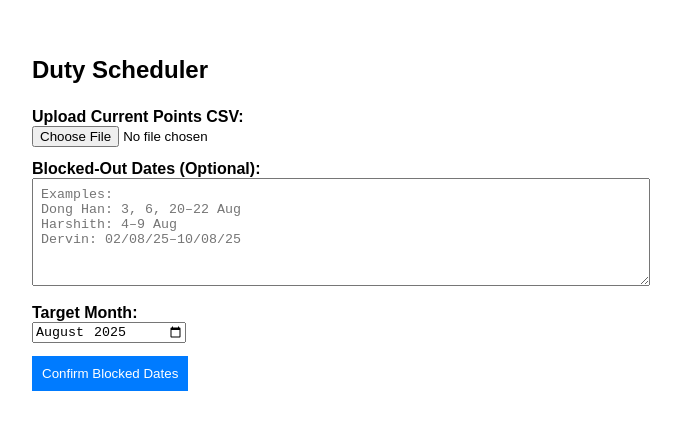
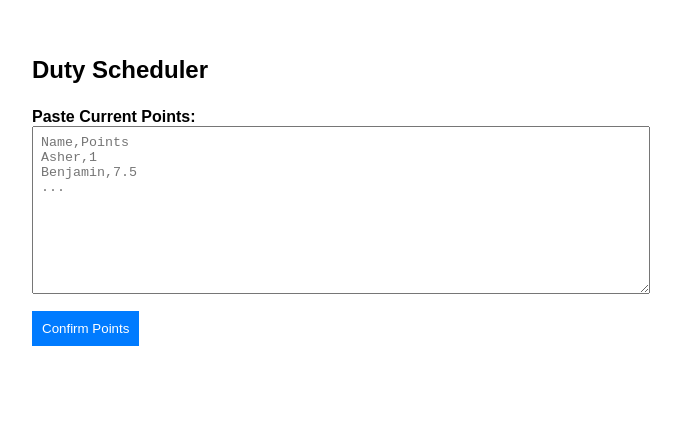
Before and after one commit to justinleeeeeeeeeee/DUTYPLANNER, a React (Vite) app: page / in a window 1280 px wide. Shown: the top 430 px of the page, without its empty margins (308-989 px from the left). Built offline with nearby package versions, Linux system fonts and the light colour scheme.

Commit message:
Update App.jsx

```diff
--- a/src/App.jsx
+++ b/src/App.jsx
@@ -1,5 +1,4 @@
-// duty-scheduler-app
-// React + Tailwind + CSV download version with full logic
+// App.jsx – Copy-paste version (no file upload)
 
 import React, { useState } from 'react';
 import { format, parse } from 'date-fns';
@@ -8,64 +7,60 @@ import Papa from 'papaparse';
 const MAX_DUTY_POINTS = 7;
 
 const App = () => {
+  const [rawPoints, setRawPoints] = useState('');
   const [csvData, setCsvData] = useState(null);
   const [blockedText, setBlockedText] = useState('');
   const [blockedParsed, setBlockedParsed] = useState(null);
   const [confirmed, setConfirmed] = useState(false);
   const [monthYear, setMonthYear] = useState('2025-08');
 
-  const handleCsvUpload = (e) => {
-    Papa.parse(e.target.files[0], {
-      header: true,
-      complete: (results) => {
-        const parsed = results.data.filter(row => row.Name && !isNaN(parseFloat(row.Points)));
-        setCsvData(parsed.map(row => ({
-          name: row.Name.trim(),
-          points: parseFloat(row.Points),
+  const parsePoints = () => {
+    const lines = rawPoints.trim().split('\n').filter(Boolean);
+    const parsed = lines.slice(1).map(line => {
+      const [name, points] = line.split(',').map(s => s.trim());
+      return {
+        name,
+        points: parseFloat(points),
         assigned: 0,
         schedule: []
-        })));
-      }
+      };
     });
+    setCsvData(parsed);
   };
 
   const parseBlockedDates = () => {
     const result = {};
     const lines = blockedText.split(/\n|\r/).filter(Boolean);
-    const [year, month] = monthYear.split('-');
+    lines.forEach(line => {
+      const match = line.match(/^([\w\s]+)[^\d]*(\d{1,2}(?:\/\d{1,2}\/\d{2,4}|[–-]\d{1,2})?(?:[,–\-\s\d\/]*)?)/i);
+      if (!match) return;
+      const name = match[1].trim().toLowerCase();
+      const datePart = match[2];
+      const baseMonth = parseInt(monthYear.split('-')[1], 10) - 1;
+      const baseYear = +monthYear.split('-')[0];
+      const expanded = [];
 
-    lines.forEach(line => {
-      const nameMatch = line.match(/^([A-Za-z\s]+):?/);
-      if (!nameMatch) return;
-      const name = nameMatch[1].trim().toLowerCase();
-      const rawDates = line.replace(/^.*?:?\s*/, '').replace(/(can't do|on leave|due to .*?)?/gi, '').trim();
-
-      const dateParts = rawDates.split(',').flatMap(part => part.split(/\band\b/)).map(p => p.trim());
-      const dates = [];
-
-      dateParts.forEach(part => {
-        let range = part.match(/(\d{1,2})(?:\/(\d{1,2})\/(\d{2,4}))?\s*(?:[-–to]+\s*(\d{1,2})(?:\/(\d{1,2})\/(\d{2,4}))?)?/);
-        if (range) {
-          const d1 = parse(range[1] + ' ' + month + ' ' + year, 'd M yyyy', new Date());
-          if (range[4]) {
-            const d2 = parse(range[4] + ' ' + (range[5] || month) + ' ' + (range[6] || year), 'd M yyyy', new Date());
-            let cur = new Date(d1);
-            while (cur <= d2) {
-              dates.push(format(cur, 'yyyy-MM-dd'));
-              cur.setDate(cur.getDate() + 1);
+      const parts = datePart.split(/,|\s+/).map(s => s.trim()).filter(Boolean);
+      parts.forEach((part, idx) => {
+        if (part.includes('-') || part.includes('–')) {
+          const [s, e] = part.split(/–|-/).map(x => x.trim());
+          const start = parse(`${s} ${baseYear}`, 'd MMM yyyy', new Date(baseYear, baseMonth));
+          const end = parse(`${e} ${baseYear}`, 'd MMM yyyy', new Date(baseYear, baseMonth));
+          let d = new Date(start);
+          while (d <= end) {
+            expanded.push(format(d, 'yyyy-MM-dd'));
+            d.setDate(d.getDate() + 1);
           }
-          } else {
-            dates.push(format(d1, 'yyyy-MM-dd'));
-          }
-        } else if (/\d{1,2}\s*[A-Za-z]{3,}/.test(part)) {
-          const d = parse(part + ' ' + year, 'd MMM yyyy', new Date());
-          dates.push(format(d, 'yyyy-MM-dd'));
+        } else if (/\d{1,2}\/\d{1,2}\/\d{2,4}/.test(part)) {
+          const parsedDate = parse(part, 'd/M/yy', new Date());
+          expanded.push(format(parsedDate, 'yyyy-MM-dd'));
+        } else if (/\d{1,2}/.test(part)) {
+          const parsedDate = new Date(baseYear, baseMonth, +part);
+          expanded.push(format(parsedDate, 'yyyy-MM-dd'));
         }
       });
-
-      result[name] = (result[name] || []).concat(dates);
+      result[name] = (result[name] || []).concat(expanded);
     });
-
     setBlockedParsed(result);
     setConfirmed(true);
   };
@@ -75,70 +70,63 @@ const App = () => {
     return blocked.includes(date);
   };
 
-  const assignDuty = (type, dateStr, allAssignments, assignedSoFar) => {
-    const dayBefore = format(new Date(new Date(dateStr).setDate(new Date(dateStr).getDate() - 1)), 'yyyy-MM-dd');
-    const dayAfter = format(new Date(new Date(dateStr).setDate(new Date(dateStr).getDate() + 1)), 'yyyy-MM-dd');
-
+  const assignDuty = (dateStr, type, assignedMap) => {
     const eligible = csvData.filter(p => {
-      const n = p.name.toLowerCase();
-      if (type === 'AM' || type === 'PM') {
-        if (p.assigned >= MAX_DUTY_POINTS) return false;
-        if (assignedSoFar[n] && assignedSoFar[n].includes(dateStr)) return false;
-        if (type === 'AM' && (assignedSoFar[n]?.includes(dayBefore + '_PM') || assignedSoFar[n]?.includes(dayAfter + '_PM'))) return false;
-        if (type === 'PM' && (assignedSoFar[n]?.includes(dayBefore + '_PM') || assignedSoFar[n]?.includes(dayAfter + '_PM'))) return false;
-      }
-      if (type === 'AMR' || type === 'PMR') {
-        if (assignedSoFar[n]?.includes(dayBefore) || assignedSoFar[n]?.includes(dayAfter)) return false;
-      }
-      if (isBlocked(n, dateStr)) return false;
+      if (p.assigned >= MAX_DUTY_POINTS && (type === 'AM' || type === 'PM')) return false;
+      if (isBlocked(p.name, dateStr)) return false;
+      if (p.schedule.includes(dateStr)) return false;
       return true;
     });
-
     eligible.sort((a, b) => a.points + a.assigned - (b.points + b.assigned));
-    const pick = eligible[0];
-    if (!pick) return '';
-    const n = pick.name.toLowerCase();
-    assignedSoFar[n] = assignedSoFar[n] || [];
-    assignedSoFar[n].push(type === 'AM' || type === 'PM' ? dateStr + '_' + type : dateStr);
-    if (type === 'AM' || type === 'PM') pick.assigned++;
-    allAssignments[dateStr] = allAssignments[dateStr] || { AM: '', PM: '', AMR: [], PMR: [] };
-    if (type === 'AM') allAssignments[dateStr].AM = pick.name;
-    if (type === 'PM') allAssignments[dateStr].PM = pick.name;
-    if (type === 'AMR') allAssignments[dateStr].AMR.push(pick.name);
-    if (type === 'PMR') allAssignments[dateStr].PMR.push(pick.name);
-    return pick.name;
+    const selected = eligible[0];
+    if (!selected) return '';
+    selected.assigned += (type === 'AM' || type === 'PM') ? 1 : 0;
+    selected.schedule.push(dateStr);
+    assignedMap[dateStr] = assignedMap[dateStr] || { AM: '', PM: '', AMR: [], PMR: [] };
+    if (type === 'AM') assignedMap[dateStr].AM = selected.name;
+    if (type === 'PM') assignedMap[dateStr].PM = selected.name;
+    if (type === 'AMR') assignedMap[dateStr].AMR.push(selected.name);
+    if (type === 'PMR') assignedMap[dateStr].PMR.push(selected.name);
+    return selected.name;
   };
 
   const generateSchedule = () => {
     const [year, month] = monthYear.split('-');
-    const days = new Date(year, month, 0).getDate();
-    const assignments = {}, assignedSoFar = {};
-
-    for (let i = 1; i <= days; i++) {
-      const date = format(new Date(year, month - 1, i), 'yyyy-MM-dd');
-      ['AM', 'PM', 'AMR', 'AMR', 'PMR', 'PMR'].forEach(type => assignDuty(type, date, assignments, assignedSoFar));
+    const daysInMonth = new Date(year, month, 0).getDate();
+    const assignments = {};
+    for (let i = 1; i <= daysInMonth; i++) {
+      const dateObj = new Date(year, month - 1, i);
+      const dateStr = format(dateObj, 'yyyy-MM-dd');
+      assignDuty(dateStr, 'AM', assignments);
+      assignDuty(dateStr, 'PM', assignments);
+      assignDuty(dateStr, 'AMR', assignments);
+      assignDuty(dateStr, 'AMR', assignments);
+      assignDuty(dateStr, 'PMR', assignments);
+      assignDuty(dateStr, 'PMR', assignments);
     }
 
-    const rows = Array.from({ length: days }, (_, i) => {
-      const dateObj = new Date(year, month - 1, i + 1);
+    const rows = [];
+    for (let i = 1; i <= daysInMonth; i++) {
+      const dateObj = new Date(year, month - 1, i);
       const dateStr = format(dateObj, 'yyyy-MM-dd');
-      const a = assignments[dateStr] || {};
-      return {
+      const a = assignments[dateStr] || { AM: '', PM: '', AMR: [], PMR: [] };
+      rows.push({
         Date: format(dateObj, 'd/M/yyyy'),
         Day: format(dateObj, 'EEE'),
-        AM: a.AM || '',
-        PM: a.PM || '',
-        'AM Reserve 1': a.AMR?.[0] || '',
-        'AM Reserve 2': a.AMR?.[1] || '',
-        'PM Reserve 1': a.PMR?.[0] || '',
-        'PM Reserve 2': a.PMR?.[1] || ''
-      };
+        AM: a.AM,
+        PM: a.PM,
+        'AM Reserve 1': a.AMR[0] || '',
+        'AM Reserve 2': a.AMR[1] || '',
+        'PM Reserve 1': a.PMR[0] || '',
+        'PM Reserve 2': a.PMR[1] || ''
       });
+    }
 
     const csv = Papa.unparse(rows);
     const blob = new Blob([csv], { type: 'text/csv;charset=utf-8;' });
+    const url = URL.createObjectURL(blob);
     const link = document.createElement('a');
-    link.href = URL.createObjectURL(blob);
+    link.href = url;
     link.setAttribute('download', `PlannedSchedule_${format(new Date(year, month - 1), 'MMM-yyyy')}.csv`);
     document.body.appendChild(link);
     link.click();
@@ -149,16 +137,28 @@ const App = () => {
     <div style={{ padding: '2em', maxWidth: '600px', margin: 'auto', fontFamily: 'Arial, sans-serif' }}>
       <h1 style={{ fontSize: '1.5em', fontWeight: 'bold', marginBottom: '1em' }}>Duty Scheduler</h1>
 
-      <label><strong>Upload Current Points CSV:</strong></label>
-      <input type="file" accept=".csv" onChange={handleCsvUpload} style={{ marginBottom: '1em', display: 'block' }} />
+      <label><strong>Paste Current Points:</strong></label>
+      <textarea
+        rows={10}
+        value={rawPoints}
+        onChange={(e) => setRawPoints(e.target.value)}
+        style={{ width: '100%', padding: '8px', marginBottom: '1em' }}
+        placeholder={`Name,Points\nAsher,1\nBenjamin,7.5\n...`}
+      />
 
+      <button onClick={parsePoints} style={{ marginBottom: '2em', padding: '10px', backgroundColor: '#007bff', color: 'white', border: 'none' }}>
+        Confirm Points
+      </button>
+
+      {csvData && (
+        <>
           <label><strong>Blocked-Out Dates (Optional):</strong></label>
           <textarea
             rows={6}
             value={blockedText}
             onChange={(e) => setBlockedText(e.target.value)}
             style={{ width: '100%', padding: '8px', marginBottom: '1em' }}
-        placeholder={`Examples:\nDong Han: 3, 6, 20–22 Aug\nHarshith: 4–9 Aug\nDervin: 02/08/25–10/08/25`}
+            placeholder={`e.g.\nDong Han: 3, 6, 20–22 Aug\nHarshith: 4–9 Aug\nDervin: 02/08/25–10/08/25`}
           />
 
           <label><strong>Target Month:</strong></label>
@@ -192,6 +192,8 @@ const App = () => {
               </button>
             </div>
           )}
+        </>
+      )}
     </div>
   );
 };
```
Lines whose indentation alone changed are shown as unchanged.
